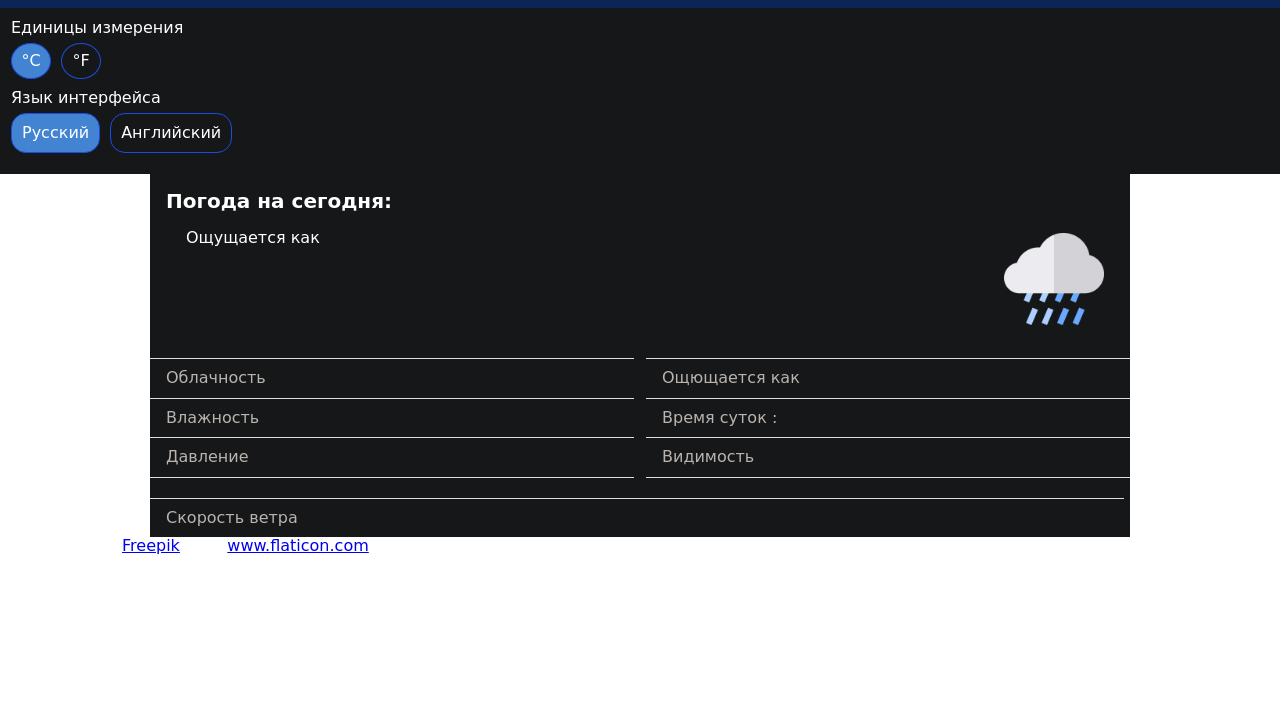
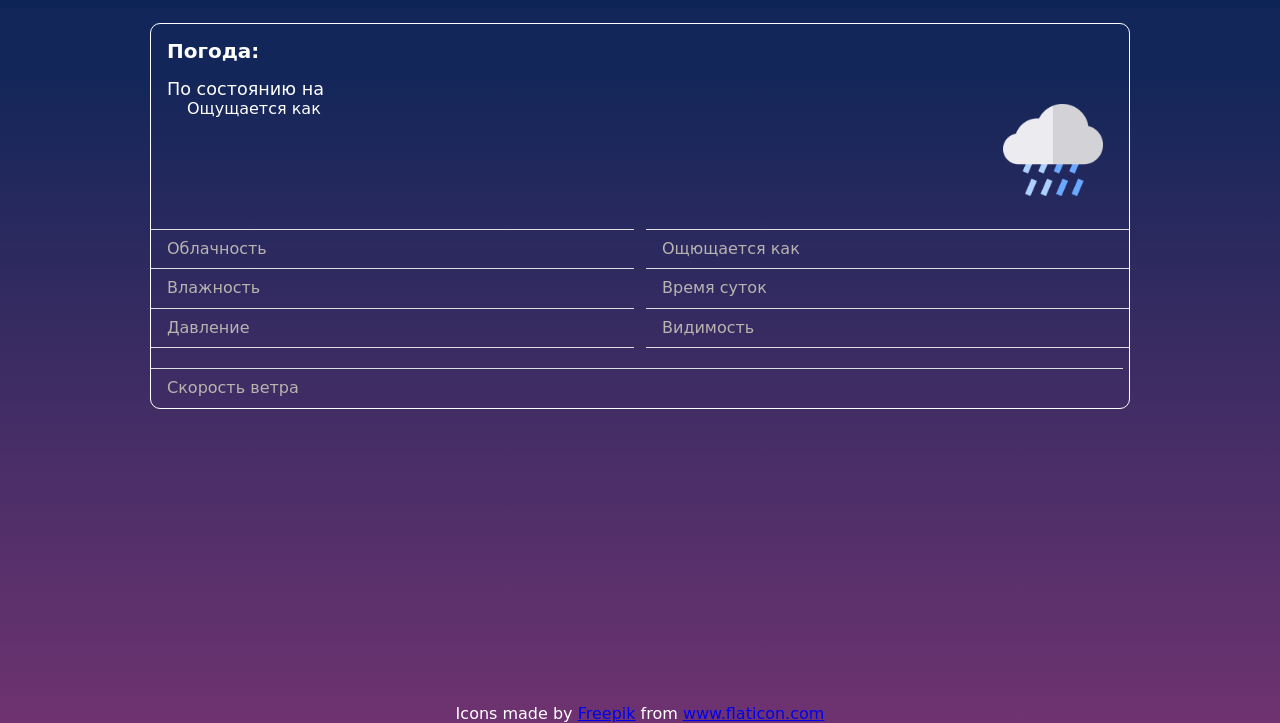
Before and after one commit to Tadior/weatherForecast, a website: page index.html in a window 1280 px wide. Shown: the part 78-801 px from the top of the page. Drawn offline with nearby package versions, Linux system fonts and the light colour scheme; no server answers; a web font is replaced by a local one.

Commit message:
Improve front-end part

```diff
--- a/index.html
+++ b/index.html
@@ -9,7 +9,7 @@
    <link rel="preconnect" href="https://fonts.googleapis.com">
    <link rel="preconnect" href="https://fonts.gstatic.com" crossorigin>
    <link href="https://fonts.googleapis.com/css2?family=Pushster&display=swap" rel="stylesheet">
-   <title>Wheather Dashboard</title>
+   <title>weather Dashboard</title>
 </head>
 
 <body>
@@ -74,11 +74,17 @@
    <main class="main">
       <div class="content">
          <div class="container">
-            <div class="wheather wheathet-container">
-               <div class="wheather__card card">
+            <div class="weather weather-container">
+               <div class="weather__card card">
                   <div class="card__title">
-                     Погода на сегодня:
-                     <span class="card-city" class="card-city"></span>
+                     Погода:
+                     <span id="card-city" class="card-city"></span>
+                  </div>
+                  <div class="card__status">
+                     По состоянию на
+                     <span id="card-status" class="card-status">
+
+                     </span>
                   </div>
                   <div class="card__main">
                      <div class="card__temperature">
@@ -88,7 +94,7 @@
                         </div>
                      </div>
                      <div class="card__picture">
-                        <img src="img/rainy.png" alt="" class="wheather-picture" id='wheather-picture'>
+                        <img src="img/rainy.png" alt="" class="weather-picture" id='weather-picture'>
                      </div>
                   </div>
 
@@ -106,7 +112,7 @@
                         <div class="card-item__value"></div>
                      </div>
                      <div class="card-table__item card-item" data-type="is_day">
-                        <div class="card-item__label">Время суток :</div>
+                        <div class="card-item__label">Время суток </div>
                         <div class="card-item__value"></div>
                      </div>
                      <div class="card-table__item card-item" data-type="pressure">
@@ -135,7 +141,7 @@
          </div>
       </div>
 
-      <footer>
+      <footer class='footer'>
          <div>Icons made by <a href="https://www.freepik.com" title="Freepik">Freepik</a> from <a
                href="https://www.flaticon.com/" title="Flaticon">www.flaticon.com</a></div>
       </footer>
--- a/script.js
+++ b/script.js
@@ -56,6 +56,6 @@ general(getResponse);
 function settingsMenu() {
    const menu = document.getElementById('settings-menu');
    menu.classList.toggle('show');
-   this.classList.toggle('header-settings--pressed')
+   this.classList.toggle('header-settings--pressed');
 }
 settingsButton.addEventListener('click', settingsMenu);
--- a/style.css
+++ b/style.css
@@ -21,6 +21,7 @@ button {
 }
 
 .header {
+   position: relative;
    background-color: rgb(13, 36, 86);
 }
 .header-container {
@@ -41,9 +42,7 @@ button {
 .header-list__item--logo{
 
 }
-.header-list__item {
-   /*flex: 0 1 auto;*/
-}
+
 .header-list__logo{
    max-width: 60px;
 }
@@ -115,7 +114,11 @@ button {
    transform: rotate(180deg);
 }
 .settings-menu {
-   /*display: none;*/
+   position: absolute;
+   right: 0;
+   top: 0;
+   visibility: hidden;
+   width: 100%;
    background-color: #161718;
 }
 .settings-menu__wrapper {
@@ -149,45 +152,47 @@ button {
 }
 
 .show {
-   display: block;
+   top: 100%;
+   visibility: visible;
 }
 
 .container {
    max-width: 1000px;
    margin: 0 auto;
    padding: 0 10px;
-   /*background-color: thistle;*/
 }
-/*.content {
-   height: 100vh;
-}*/
 .content {
+   margin-top: 15px;
    flex: 1 1 auto;
 }
 .main {
    display: flex;
    flex-direction: column;
-   /*justify-content: space-between;*/
+   background-image: linear-gradient(rgb(19, 38, 89) 9%, rgb(110, 51, 112));
+   height: calc(100vh - 85px);
 }
 .container {
 }
-.wheather {
+.weather {
    flex: 1 1 auto;
 /*display: flex;*/
 
 }
-.wheather-card {
+.weather-card {
    flex: 1 1 auto;
    background: red;
 }
 .wheathet-container {
 }
-.wheather-picture {
+.weather-picture {
    max-width: 100px;
    width: 100%;
 }
 .card {
-   background-color: #161718;
+   /*background-color: #161718;*/
+   background: transparent;
+   border: 1px solid;
+   border-radius: 10px;
 }
 .card__main {
    display: flex;
@@ -199,9 +204,18 @@ button {
    font-weight: 600;
    font-size: 1.25rem;
 }
+.card__status {
+   padding: 0 16px;
+   font-weight: 400;
+   font-size: 1.1rem;
+}
 .card__temperature span{
    font-weight: 500;
    font-size: 6rem;
+}
+.card-item {
+   display: flex;
+   justify-content: space-between;
 }
 .card-item__label {
    font-size: 1rem;
@@ -245,3 +259,6 @@ button {
 .card-table__item:nth-child(2n) {
    margin-left: 6px;
 }
+.footer {
+   text-align: center;
+}
```
